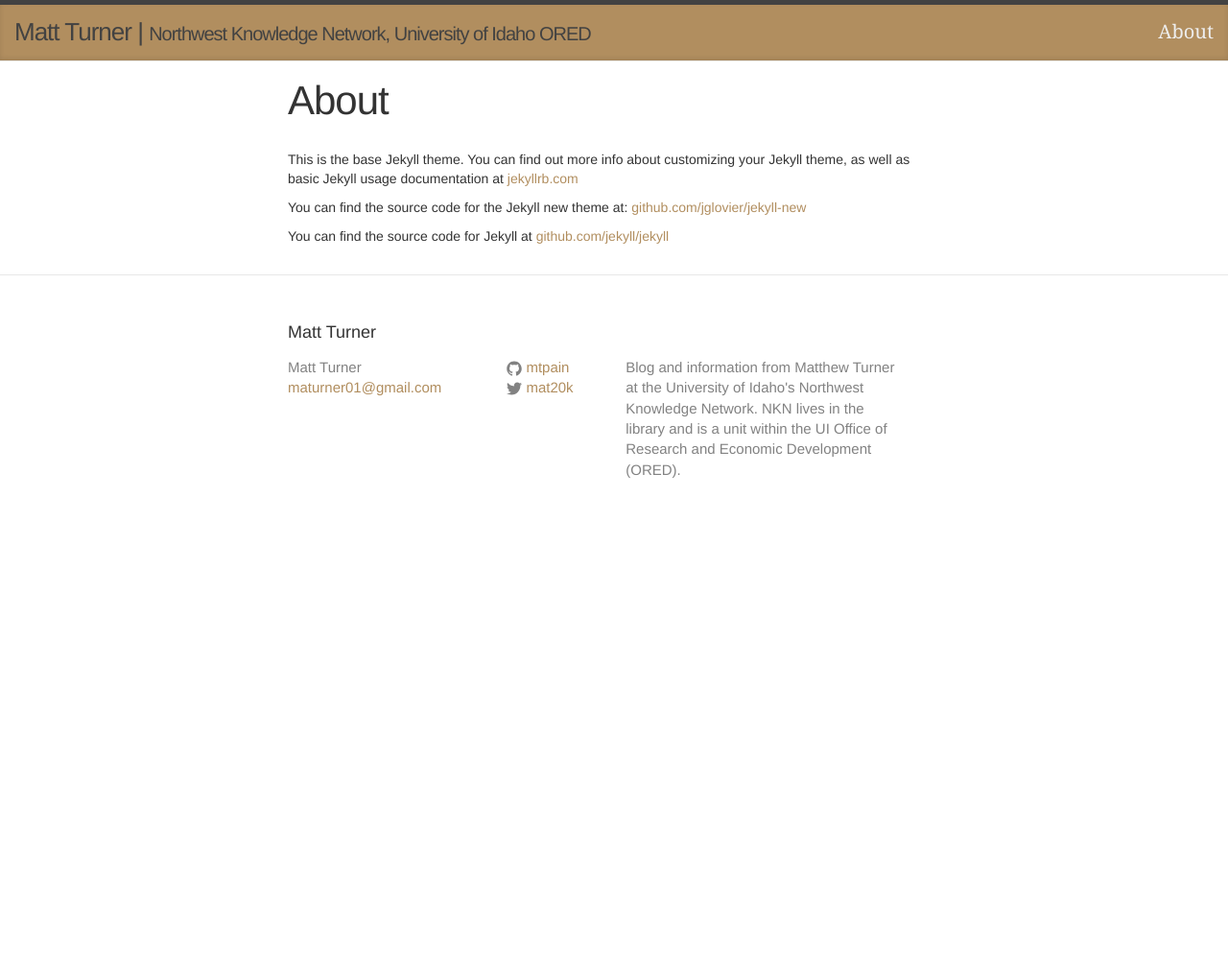
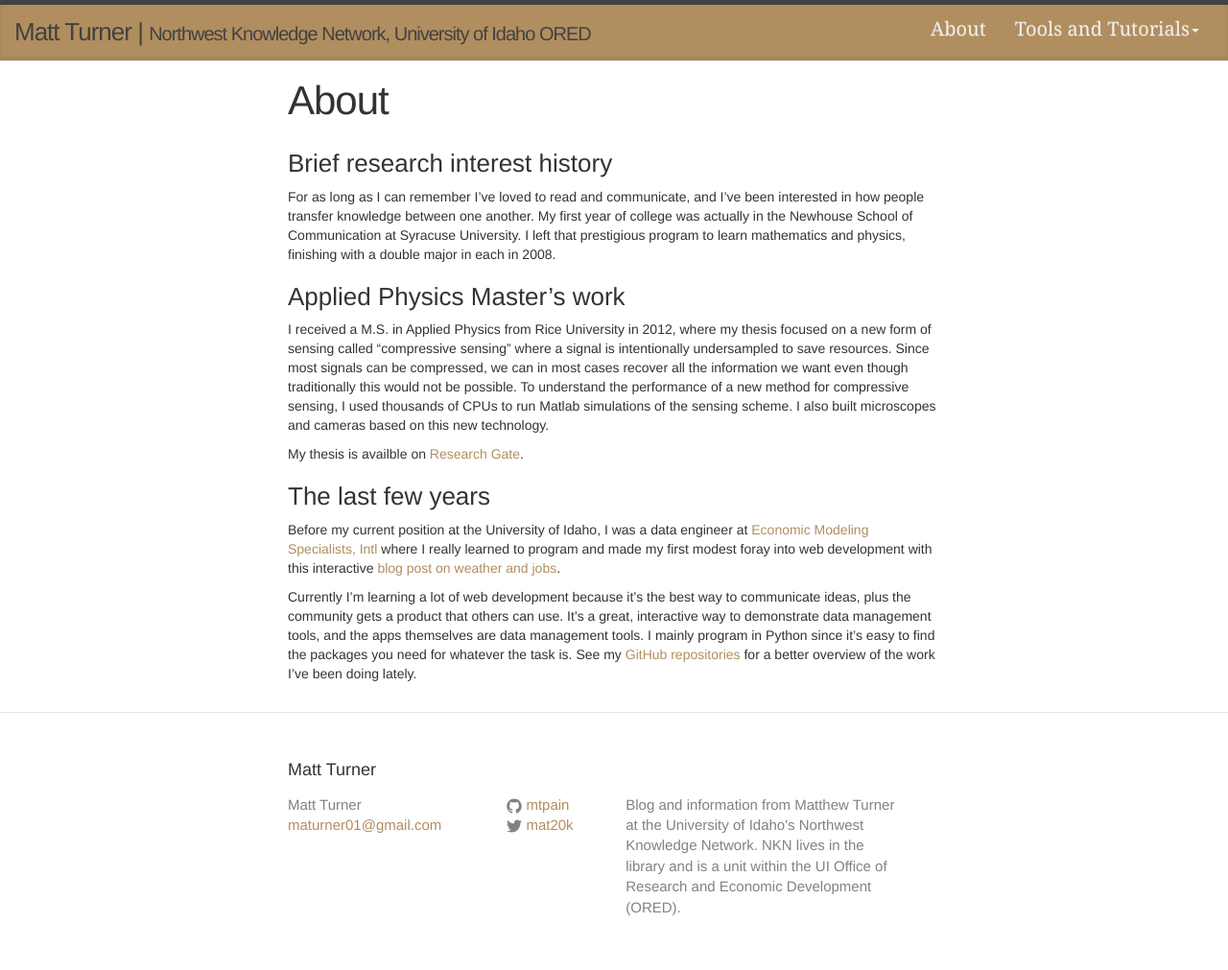
Before and after one commit to mt-digital/me, a Jekyll site: the page built from about.md, in a window 1280 px wide. Shown: the whole page at 96% size. Built offline with Jekyll 4.4.1, drawn with Linux system fonts in a browser that asks for light colours; nearby versions of some CDN libraries; library files that are not in the unit come from our copies; before the commit the page ends 900 px from its top, so only the background shows below that.

Commit message:
added dropdown for tools and tutorials

```diff
--- a/_includes/header.html
+++ b/_includes/header.html
@@ -5,13 +5,23 @@
         <div class="container">
           <nav class="blog-nav">
             <a class="site-title" href="{{ site.baseurl }}/">{{ site.title }} | <span style="font-size:20px">Northwest Knowledge Network, University of Idaho ORED</span></a>
-            {% for page in site.pages %}
-              {% if page.title %}
               <div class="vert-center">
-                <a class="blog-nav-item" href="{{ page.url | prepend: site.baseurl }}">{{ page.title }}</a>
+                <ul class="nav navbar-nav vert-center">
+                  <li>
+                    <a class="blog-nav-item" href="/about">About</a>
+                  </li>
+                  <li class="dropdown">
+                    <a class="blog-nav-item dropdown-toggle" aria-expanded="false"
+                       aria-haspopup="true" role="button" data-toggle="dropdown" href="#">
+                    Tools and Tutorials<span class="caret"></span></a>
+                    <ul class="dropdown-menu">
+                    <li>
+                      <a class="dropdown-option" href="/git-and-github">Git and Github</a>
+                    </li>
+                    </ul>
+                  </li>
+                </ul>
               </div>
-              {% endif %}
-            {% endfor %}
           </nav>
         </div>
       </div>
--- a/about.md
+++ b/about.md
@@ -4,8 +4,41 @@
 permalink: /about/
 ---
 
-This is the base Jekyll theme. You can find out more info about customizing your Jekyll theme, as well as basic Jekyll usage documentation at [jekyllrb.com](http://jekyllrb.com/)
+### Brief research interest history
 
-You can find the source code for the Jekyll new theme at: [github.com/jglovier/jekyll-new](https://github.com/jglovier/jekyll-new)
+For as long as I can remember I've loved to read and communicate, and I've been
+interested in how people transfer knowledge between one another. My first
+year of college was actually in the Newhouse School of Communication at Syracuse
+University. I left that prestigious program to learn mathematics and physics,
+finishing with a double major in each in 2008.
 
-You can find the source code for Jekyll at [github.com/jekyll/jekyll](https://github.com/jekyll/jekyll)
+### Applied Physics Master's work
+
+I received a M.S. in Applied Physics from Rice University in 2012, where my
+thesis focused on a new form of sensing called "compressive sensing" where
+a signal is intentionally undersampled to save resources. Since most signals can
+be compressed, we can in most cases recover all the information we want even
+though traditionally this would not be possible. To understand the performance
+of a new method for compressive sensing, I used thousands of CPUs to run Matlab
+simulations of the sensing scheme. I also built microscopes and cameras based
+on this new technology.
+
+My thesis is availble on
+[Research
+Gate](https://www.researchgate.net/publication/274720620_Experimental_and_Numerical_Investigations_of_Novel_Architectures_Applied_to_Compressive_Imaging_Systems).
+
+### The last few years
+
+Before my current position at the University of Idaho, I was a data engineer at
+[Economic Modeling Specialists, Intl](http://www.economicmodeling.com)
+where I really learned to program and made my first modest foray into web
+development with this interactive [blog post on weather and
+jobs](http://www.economicmodeling.com/2014/02/19/does-cold-weather-really-affect-job-growth/).
+
+Currently I'm learning a lot of web development because it's the best way to
+communicate ideas, plus the community gets a product that others can use. It's a
+great, interactive way to demonstrate data management tools, and the apps
+themselves are data management tools. I mainly program in Python since it's easy
+to find the packages you need for whatever the task is. See my
+[GitHub repositories](https://github.com/mtpain?tab=repositories)
+for a better overview of the work I've been doing lately.
--- a/css/blog.css
+++ b/css/blog.css
@@ -12,6 +12,7 @@
   font-family: Georgia,"Times New Roman",Times,serif;
   float:right;
   line-height: 56px; /* matches jekyll included */
+  padding: 0 10px;
 }
 
 a {
@@ -20,3 +21,24 @@
 a:visited {
   color: #846C4C;
 }
+
+.vert-center {
+  float:right;
+}
+
+ul.nav>li a.blog-nav-item:hover {
+ background-color: transparent;
+}
+ul.nav>li a.blog-nav-item:active {
+ background-color: transparent;
+}
+
+ul.nav>li a.blog-nav-item:link {
+ background-color: transparent;
+}
+
+.dropdown-menu > li > a.dropdown-option{
+  color: #846C4C;
+  font-size: 18px;
+  font-family: Georgia,"Times New Roman",Times,serif;
+}
```
Also changed, not shown: git-and-github.md (added, +48 -0 lines), 1 other file.
